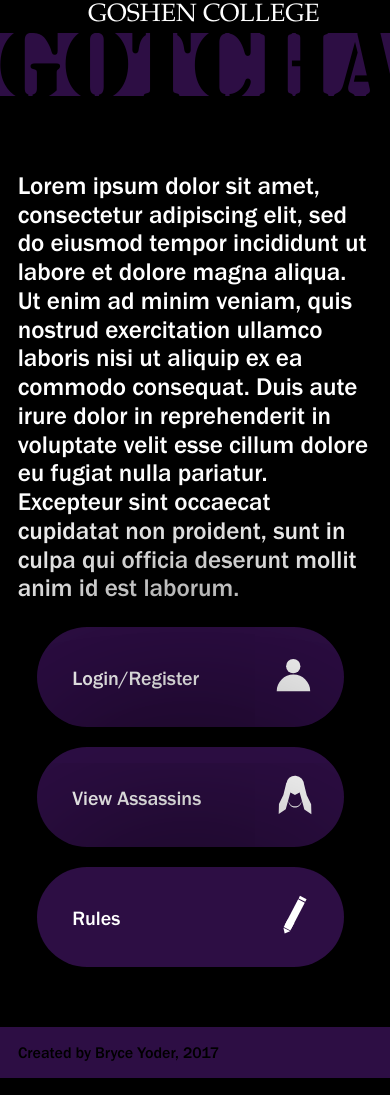
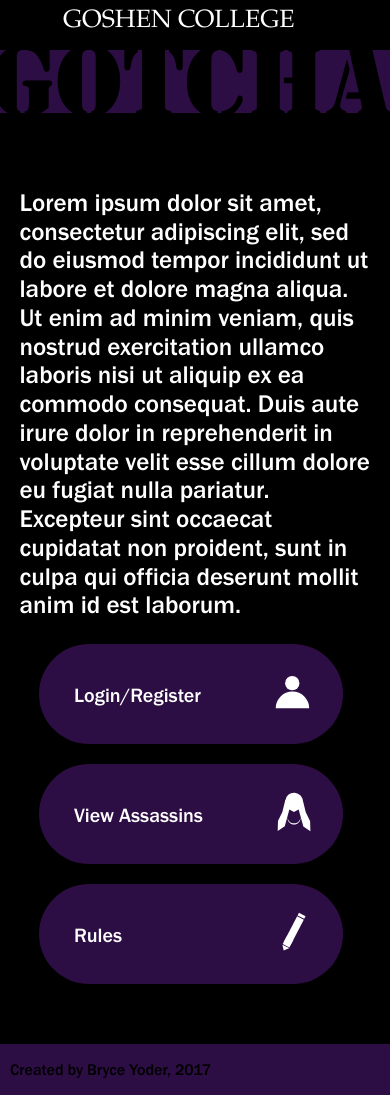
Before and after one commit to reedisme/Gotcha, a PHP site: page / in a window 390 px wide; the page is wider, and only the part inside the window is pictured. Run offline with PHP 8.4, Linux system fonts and the light colour scheme; some libraries are stand-ins or nearby versions.

Commit message:
Mobile styles and small fixes

```diff
--- a/styles/homepage.css
+++ b/styles/homepage.css
@@ -5,6 +5,7 @@
 }
 body {
     background-color: black;
+    margin: 0;
     overflow-x: hidden;
     font-family: Franklin Gothic Medium;
     animation-name: load_c;
@@ -27,7 +28,6 @@
     height:100%;
     text-align:left;
     cursor:pointer;
-    box-shadow:0px 0px 200px #000;
     color:rgba(0, 0, 0, 0);
     white-space:nowrap;
     width:100px;
@@ -67,10 +67,10 @@
     font-size: 25px;
     font-weight: 500;
     z-index:99;
-    left: 86px;
+    left: 36px;
     right: 0;
     margin: 0 auto;
-    margin-top: 19px;
+    margin-top: 8px;
     width:300px;
 }
 .footer {
@@ -84,10 +84,7 @@
 }
 .header {
     height:50px;
-    margin-left: -10px;
-    margin-top: -25px;
     background-color:black;
-    margin-right:-8px;
 }
 .gotcha {
     text-align: center;
@@ -104,14 +101,13 @@
     margin-left:-2.5vw;
 }
 .page {
-    width:105%;
+    width:100%;
     position:relative;
     z-index:99;
     overflow-x:hidden;
     overflow-y:hidden;
     margin-top:-26vw;
     -webkit-margin-top: -25vw;
-    margin-left:-10px;
     background-color:black;
 }
 .content {
@@ -191,8 +187,8 @@
 }
 
 @keyframes load {
-from {margin-top:-15px;}
-to {margin-top:19px;}
+from {margin-top:-25px;}
+to {margin-top:8px;}
 }
 
 @keyframes load_c {
```
